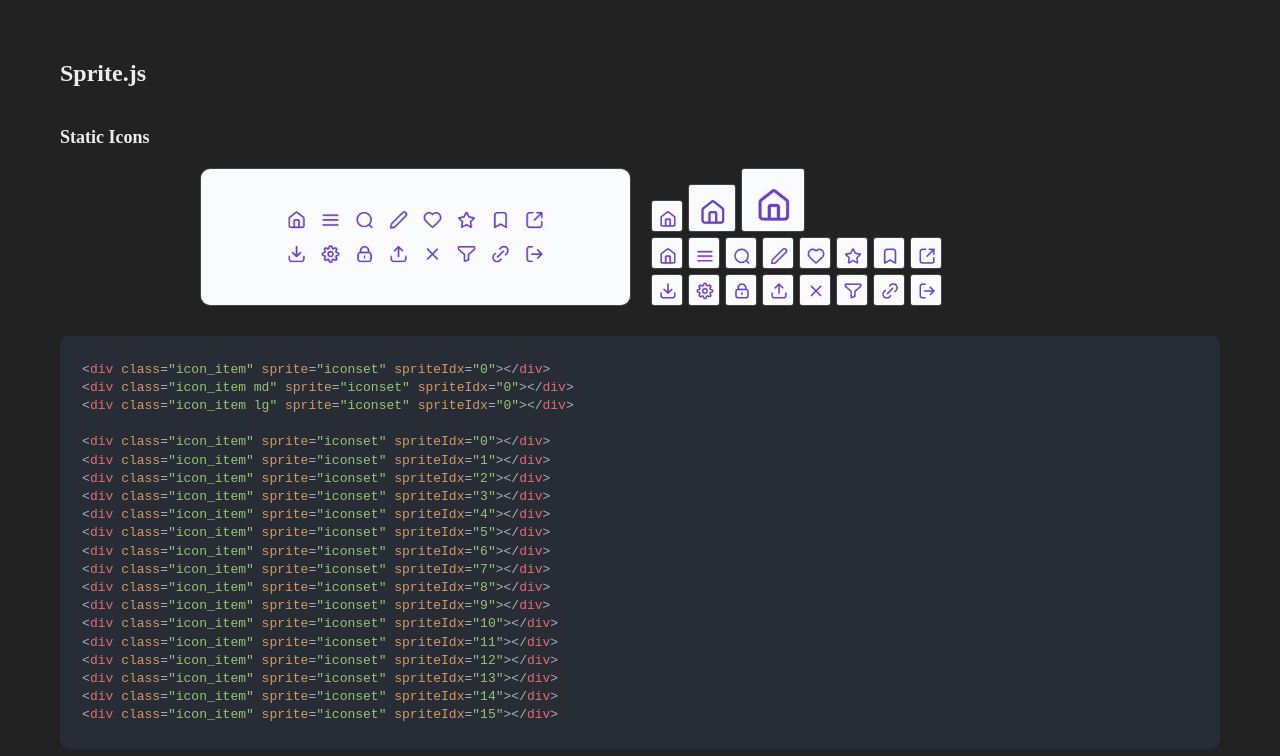
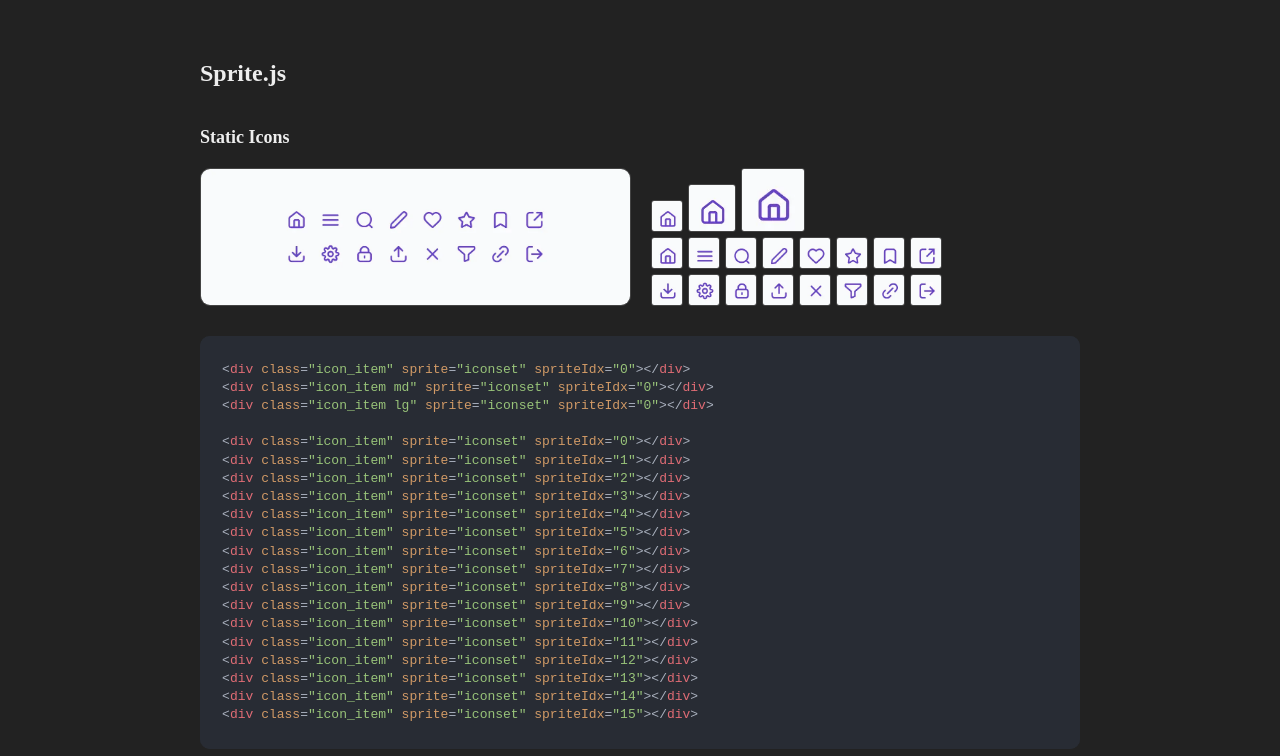
Before and after one commit to mooky1007/sprite, a website: page index.html in a window 1280 px wide. Shown: the top 756 px of the page. Drawn offline with nearby package versions, Linux system fonts and the light colour scheme.

Commit message:
Update style.css

```diff
--- a/src/css/style.css
+++ b/src/css/style.css
@@ -19,12 +19,14 @@ h1 {
     width: 100%;
     font-size: 24px;
     margin-bottom: 40px;
+    max-width: 880px;
 }
 
 h2 {
     width: 100%;
     font-size: 18px;
     margin-bottom: 20px;
+    max-width: 880px;
 }
 
 .wrapper {
@@ -42,6 +44,7 @@ h2 {
     width: 100%;
     border-radius: 10px;
     overflow: hidden;
+    max-width: 880px;
 }
 
 .code_block + .code_block {
```
